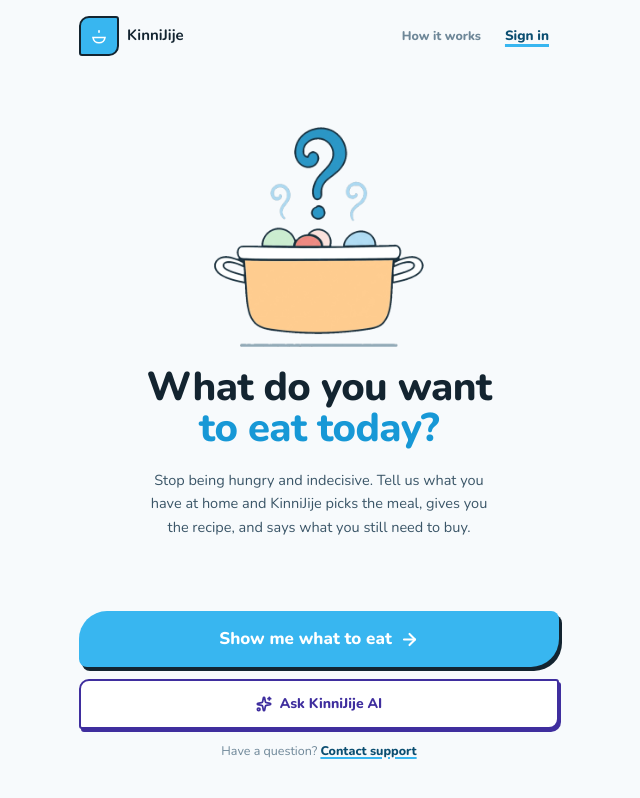
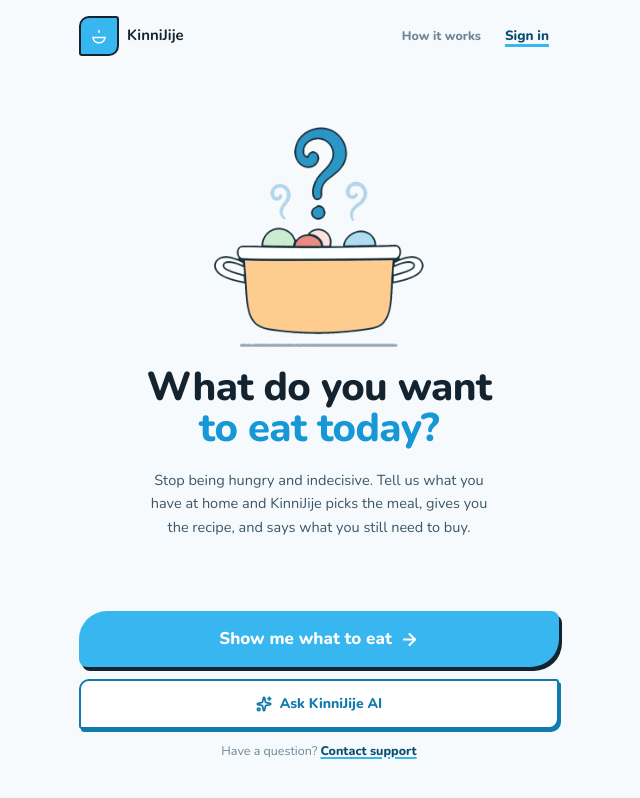
Before and after one commit to spiderocious/kinnijije-ui, a React (Vite) app: page / in a window 1280 px wide. Shown: the whole page, without its empty margins (321-961 px from the left). Built offline with nearby package versions, Linux system fonts and the light colour scheme; no server answers.

Commit message:
feat: update button styling in DecideHero component to align with brand colors

```diff
--- a/src/features/decide/screen/parts/decide-hero.tsx
+++ b/src/features/decide/screen/parts/decide-hero.tsx
@@ -153,12 +153,14 @@ export function DecideHero({
 
         {/* Secondary on purpose. Tapping is the fast path and stays the
             headline; the conversation is the door for people who would rather
-            talk than tap. Grape, because a machine is doing the listening. */}
+            talk than tap. Brand sky, not grape: this is the front door, and it
+            should look like ours. The darker sky shade is used for the stroke,
+            the text and the drop edge so the label stays readable on white. */}
         {onAsk !== undefined && (
           <button
             type="button"
             onClick={onAsk}
-            className="flex w-full items-center justify-center gap-2 rounded-blade-xs border-2 border-grape-onsoft bg-white py-3 text-[14px] font-extrabold text-grape-onsoft shadow-[2px_3px_0_var(--grape-onsoft)] transition-transform duration-fast active:scale-[.98]"
+            className="flex w-full items-center justify-center gap-2 rounded-blade-xs border-2 border-sky-press bg-white py-3 text-[14px] font-extrabold text-sky-press shadow-[2px_3px_0_var(--sky-press)] transition-transform duration-fast active:scale-[.98]"
           >
             <Sparkles size={16} strokeWidth={2.6} />
             {DECIDE_COPY.askEntry.cta}
```
